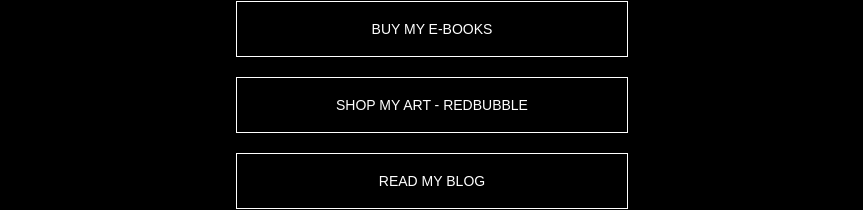
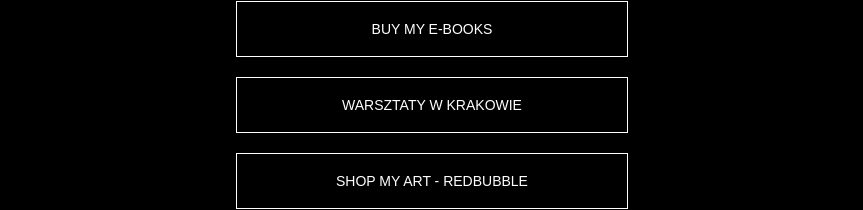
Before and after one commit to arisaktos/justbecausepanda, a plain HTML site: page index.html in a window 1280 px wide. Shown: the part 506-716 px from the top of the page, without its empty margins (208-1071 px from the left). Drawn offline with nearby package versions, Linux system fonts and the light colour scheme.

Commit message:
linkj update

```diff
--- a/index.html
+++ b/index.html
@@ -22,6 +22,7 @@
      <a href="https://www.etsy.com/shop/justbecausepanda"> Buy my Art - Etsy</a>
      <a href="https://www.justbecausepanda.com"> Buy my Online Courses</a>
      <a href="https://www.etsy.com/shop/justbecausepanda?section_id=31280345"> Buy my e-books</a>
+     <a href="https://www.facebook.com/justbecausepanda/events"> Warsztaty w Krakowie</a>
      <a href="https://www.redbubble.com/people/jbecausepanda/shop"> Shop my Art - Redbubble</a>
       <a href="https://www.justbecausepanda.com/"> Read my Blog</a>
       <a href="https://www.instagram.com/justbecausepanda/"> Instagram</a>
```
